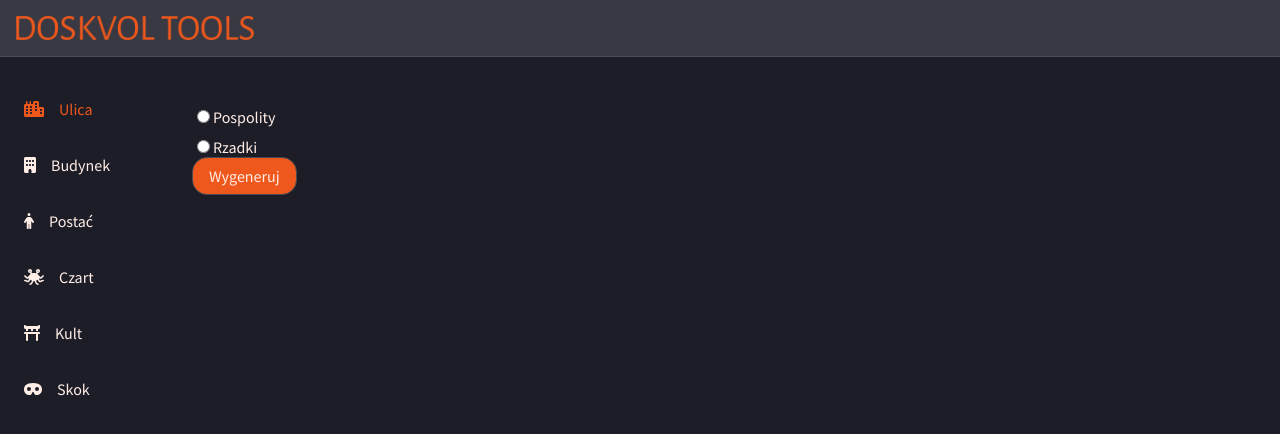
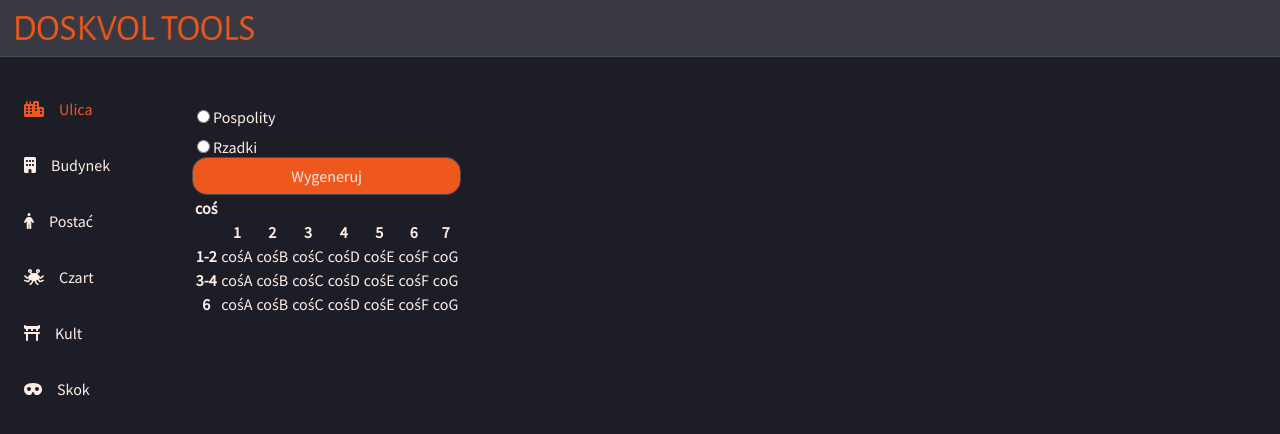
Before and after one commit to Katarzyna-Kadziolka/DoskvolTools, a Vue app in the folder doskvol-tools/: page /generator/street in a window 1280 px wide. Shown: the top 434 px of the page. Built offline with nearby package versions, Linux system fonts and the light colour scheme.

Commit message:
Base table

```diff
--- /dev/null
+++ b/doskvol-tools/src/components/common/baseTable/BaseTable.vue
@@ -0,0 +1,91 @@
+<script setup lang="ts">
+
+const b = {
+  title: "coś",
+  rows: [
+    {
+      diceResult: {
+        from: 1,
+        to: 2
+      },
+      values: [
+        "cośA",
+        "cośB",
+        "cośC",
+        "cośD",
+        "cośE",
+        "cośF",
+        "coG",
+      ]
+    },
+    {
+      diceResult: {
+        from: 3,
+        to: 4
+      },
+      values: [
+        "cośA",
+        "cośB",
+        "cośC",
+        "cośD",
+        "cośE",
+        "cośF",
+        "coG",
+      ]
+    },
+    {
+      diceResult: {
+        from: 6,
+        to: 6
+      },
+      values: [
+        "cośA",
+        "cośB",
+        "cośC",
+        "cośD",
+        "cośE",
+        "cośF",
+        "coG",
+      ]
+    },
+  ]
+}
+
+const tableSize = b.rows[0].values.length;
+
+// function randomInteger(min: number, max: number) {
+//   return Math.floor(Math.random() * (max - min + 1)) + min;
+// }
+//
+// const randomDiceResult = randomInteger(0, b.rows[b.rows.length - 1].diceResult.to);
+// const randomRow = b.rows.find(x => randomDiceResult <= x.diceResult.to);
+// if (randomRow === undefined) throw new Error("HELP");
+// const randomValue = randomRow.values[randomInteger(0, randomRow.values.length - 1)]
+//to będzie logika do random
+
+const formatDiceResult = (from: number, to: number): string => {
+  if (from === to) return from.toString();
+  return `${from}-${to}`;
+}
+
+</script>
+
+<template>
+  <table>
+    <tr>
+      <th>{{ b.title }}</th>
+    </tr>
+    <tr>
+      <th></th>
+      <th v-for="i in tableSize" :key="i">{{ i }}</th>
+    </tr>
+    <tr v-for="item in b.rows" :key="item.diceResult.from">
+      <th>{{ formatDiceResult(item.diceResult.from, item.diceResult.to) }}</th>
+      <td v-for="value in item.values" :key="value">{{ value }}</td>
+    </tr>
+  </table>
+</template>
+
+<style scoped lang="scss">
+
+</style>
--- a/doskvol-tools/src/components/generator/streetGenerator/StreetGenerator.vue
+++ b/doskvol-tools/src/components/generator/streetGenerator/StreetGenerator.vue
@@ -2,6 +2,7 @@
 import BaseRadioButtons from '../../common/BaseRadioButtons.vue'
 import {ref} from 'vue'
 import BaseButton from "@/components/common/BaseButton.vue";
+import BaseTable from "@/components/common/baseTable/BaseTable.vue";
 
 const commonness = ["Pospolity", "Rzadki"]
 const changes = ref("")
@@ -17,7 +18,7 @@ const onPickedChanges = (pickedValues: string) => {
     <BaseRadioButtons  name="commonness" :values=commonness  @pickedChanged="onPickedChanges"/>
     {{changes}}
     <BaseButton name="Wygeneruj" />
-
+    <BaseTable />
   </div>
 
 </template>
```
Also changed, not shown: doskvol-tools/src/components/common/baseTable/TableData.ts (added).
